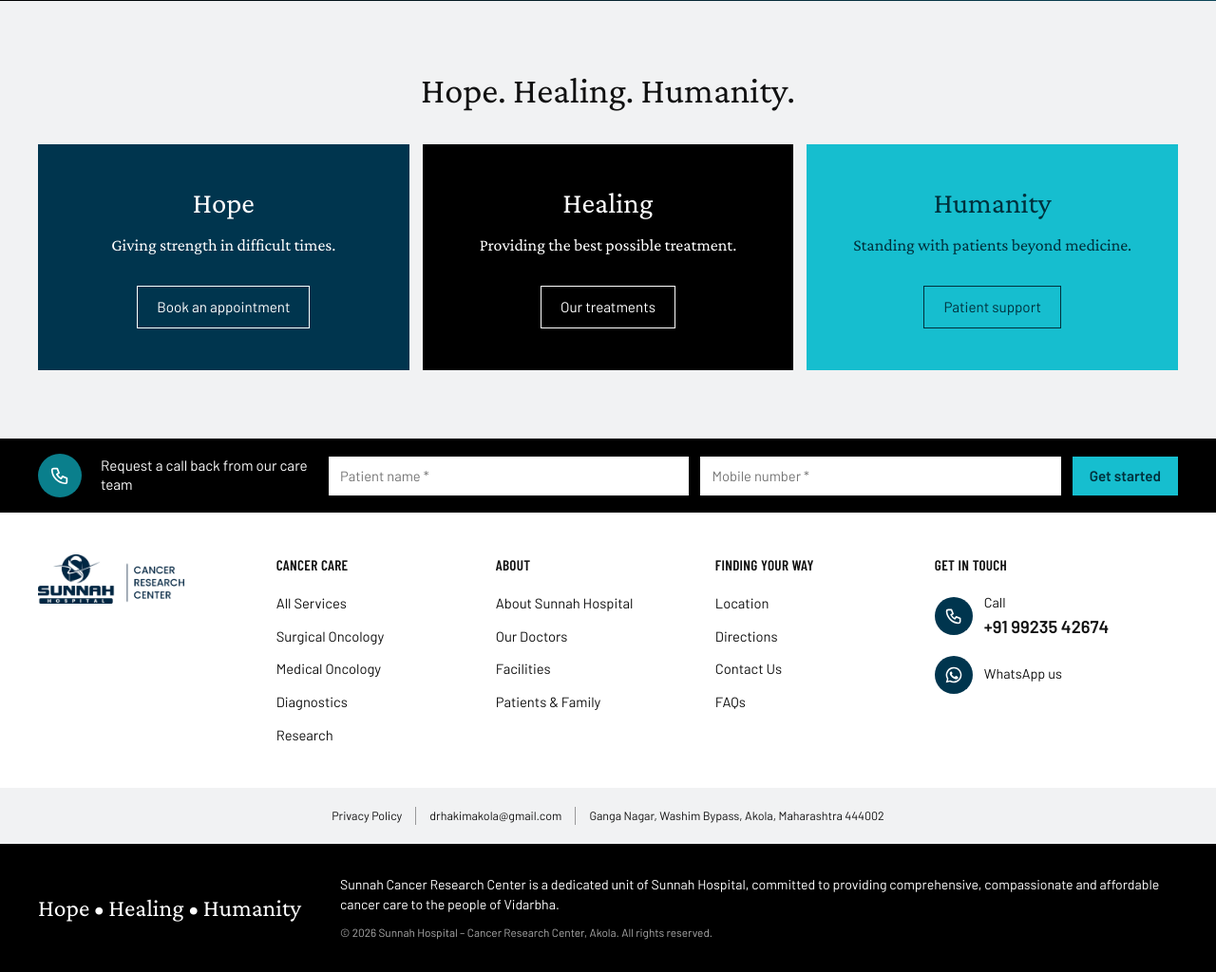
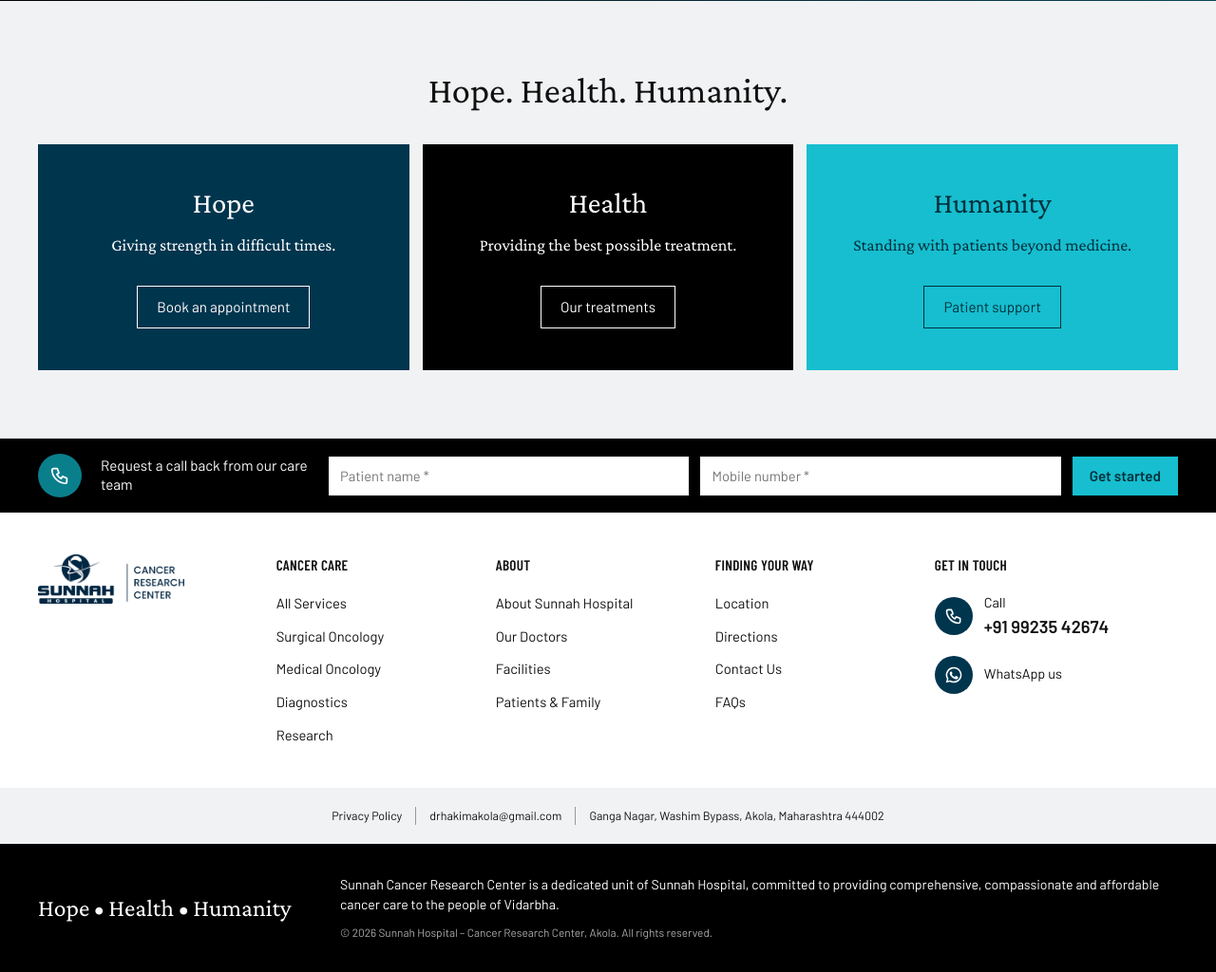
Before and after one commit to ayushsaxenaaaaaa/corpilla, a WordPress theme: template sunnah-hospital/wordpress/sunnah-crc/front-page.php in a window 1280 px wide. Shown: the part 4039-5063 px from the top of the page at 95% size. Run offline with PHP 8.4 and a stand-in for WordPress, Linux system fonts and the light colour scheme; the site name, menu and one post (Sample post) are stand-ins, and other content is empty; some libraries are stand-ins or nearby versions.

Commit message:
Use the motto Hope • Health • Humanity across the theme (2.0.2)
Co-Authored-By: Claude Opus 5.5 <noreply@anthropic.com>
Claude-Session: https://claude.ai/code/session_01GBfSUZsf9Ns2yCXqWqTi1c

```diff
--- a/sunnah-hospital/index.html
+++ b/sunnah-hospital/index.html
@@ -382,10 +382,10 @@ footer ul a:hover{color:var(--teal);text-decoration:underline}
 </section>
 
 <section class="help"><div class="w">
-  <h2>Hope. Healing. Humanity.</h2>
+  <h2>Hope. Health. Humanity.</h2>
   <div class="hg">
     <div class="tile t-navy"><h3>Hope</h3><p>Giving strength in difficult times.</p><a class="olbtn" href="contact.html">Book an appointment</a></div>
-    <div class="tile t-black"><h3>Healing</h3><p>Providing the best possible treatment.</p><a class="olbtn" href="departments.html">Our treatments</a></div>
+    <div class="tile t-black"><h3>Health</h3><p>Providing the best possible treatment.</p><a class="olbtn" href="departments.html">Our treatments</a></div>
     <div class="tile t-turq"><h3>Humanity</h3><p>Standing with patients beyond medicine.</p><a class="olbtn" href="patient-care.html">Patient support</a></div>
   </div>
 </div></section>
@@ -410,7 +410,7 @@ footer ul a:hover{color:var(--teal);text-decoration:underline}
   </div>
   <div class="legal"><div class="w"><a href="#">Privacy Policy</a><a href="#">Terms of Use</a><a href="contact.html">drhakimakola@gmail.com</a><a href="contact.html">Ganga Nagar, Washim Bypass, Akola 444002</a></div></div>
   <div class="mission"><div class="w">
-    <h3>Hope • Healing • Humanity</h3>
+    <h3>Hope • Health • Humanity</h3>
     <div><p>Sunnah Cancer Research Center is a dedicated unit of Sunnah Hospital, committed to providing comprehensive, compassionate and affordable cancer care to the people of Vidarbha.</p><small>© 2026 Sunnah Hospital – Cancer Research Center, Akola. All rights reserved.</small></div>
   </div></div>
 </footer>
--- a/sunnah-hospital/wordpress/sunnah-crc/footer.php
+++ b/sunnah-hospital/wordpress/sunnah-crc/footer.php
@@ -22,7 +22,7 @@ if ( ! defined( 'ABSPATH' ) ) {
   </div>
   <div class="legal"><div class="w"><a href="<?php echo sunnah_url( 'privacy-policy' ); ?>">Privacy Policy</a><a href="mailto:<?php echo esc_attr( sunnah_opt( 'email' ) ); ?>"><?php echo esc_html( sunnah_opt( 'email' ) ); ?></a><a href="<?php echo esc_url( sunnah_opt( 'maps_url' ) ); ?>" rel="noopener" target="_blank"><?php echo esc_html( sunnah_opt( 'address' ) ); ?></a></div></div>
   <div class="mission"><div class="w">
-    <h3>Hope • Healing • Humanity</h3>
+    <h3>Hope • Health • Humanity</h3>
     <div><p>Sunnah Cancer Research Center is a dedicated unit of Sunnah Hospital, committed to providing comprehensive, compassionate and affordable cancer care to the people of Vidarbha.</p><small>© <?php echo esc_html( gmdate( 'Y' ) ); ?> Sunnah Hospital – Cancer Research Center, Akola. All rights reserved.</small></div>
   </div></div>
 </footer>
--- a/sunnah-hospital/wordpress/sunnah-crc/front-page.php
+++ b/sunnah-hospital/wordpress/sunnah-crc/front-page.php
@@ -111,10 +111,10 @@ get_header();
 </section>
 
 <section class="help"><div class="w">
-  <h2>Hope. Healing. Humanity.</h2>
+  <h2>Hope. Health. Humanity.</h2>
   <div class="hg">
     <div class="tile t-navy"><h3>Hope</h3><p>Giving strength in difficult times.</p><a class="olbtn" href="<?php echo sunnah_url( 'contact' ); ?>">Book an appointment</a></div>
-    <div class="tile t-black"><h3>Healing</h3><p>Providing the best possible treatment.</p><a class="olbtn" href="<?php echo sunnah_url( 'cancer-care' ); ?>">Our treatments</a></div>
+    <div class="tile t-black"><h3>Health</h3><p>Providing the best possible treatment.</p><a class="olbtn" href="<?php echo sunnah_url( 'cancer-care' ); ?>">Our treatments</a></div>
     <div class="tile t-turq"><h3>Humanity</h3><p>Standing with patients beyond medicine.</p><a class="olbtn" href="<?php echo sunnah_url( 'patient-care' ); ?>">Patient support</a></div>
   </div>
 </div></section>
--- a/sunnah-hospital/wordpress/sunnah-crc/functions.php
+++ b/sunnah-hospital/wordpress/sunnah-crc/functions.php
@@ -14,7 +14,7 @@ if ( ! defined( 'ABSPATH' ) ) {
 	exit;
 }
 
-define( 'SUNNAH_CRC_VERSION', '2.0.1' );
+define( 'SUNNAH_CRC_VERSION', '2.0.2' );
 
 /* -------------------------------------------------------------------------
  * Setup and assets
--- a/sunnah-hospital/wordpress/sunnah-crc/page-about-us.php
+++ b/sunnah-hospital/wordpress/sunnah-crc/page-about-us.php
@@ -38,10 +38,10 @@ get_template_part( 'template-parts/banner', null, array( 'image' => 'sh-building
 </div>
 
 <section class="help" id="philosophy"><div class="w">
-  <h2>Our Philosophy: Hope. Healing. Humanity.</h2>
+  <h2>Our Philosophy: Hope. Health. Humanity.</h2>
   <div class="hg">
     <div class="tile t-navy"><h3>Hope</h3><p>Giving strength in difficult times.</p></div>
-    <div class="tile t-black"><h3>Healing</h3><p>Providing the best possible treatment.</p></div>
+    <div class="tile t-black"><h3>Health</h3><p>Providing the best possible treatment.</p></div>
     <div class="tile t-turq"><h3>Humanity</h3><p>Standing with patients beyond medicine.</p></div>
   </div>
 </div></section>
--- a/sunnah-hospital/wordpress/sunnah-crc/style.css
+++ b/sunnah-hospital/wordpress/sunnah-crc/style.css
@@ -3,7 +3,7 @@ Theme Name: Sunnah Cancer Research Center
 Theme URI: https://sunnahhospital.com
 Author: Sunnah Hospital
 Description: Custom theme for Sunnah Hospital – Cancer Research Center, Akola. Includes the home page, About Us, Cancer Care, Surgical Oncology, Medical Oncology, Doctors, Patient Care, Infrastructure, Research and Contact pages, a Doctors section in the admin, contact details in the Customizer and an appointment enquiry form. See HANDOVER.md.
-Version: 2.0.1
+Version: 2.0.2
 Requires at least: 6.0
 Tested up to: 6.7
 Requires PHP: 7.4
--- a/sunnah-hospital/wordpress/sunnah-crc/template-parts/menu-data.php
+++ b/sunnah-hospital/wordpress/sunnah-crc/template-parts/menu-data.php
@@ -18,7 +18,7 @@ return array(
 			array( 'About Sunnah Hospital', 'about-us', '', 'Who we are and how we care' ),
 			array( 'Our Approach', 'about-us', 'approach', 'Science, specialists and compassion' ),
 			array( 'Why Choose Us', 'about-us', 'why', 'Experienced team, affordable care, PM-JAY' ),
-			array( 'Our Philosophy', 'about-us', 'philosophy', 'Hope. Healing. Humanity.' ),
+			array( 'Our Philosophy', 'about-us', 'philosophy', 'Hope. Health. Humanity.' ),
 			array( 'Our Promise', 'about-us', 'promise', 'Right Treatment. Right Guidance. Compassionate Care.' ),
 		),
 		'feature' => array( 'sh-building.jpg', 'Sunnah Hospital, Akola', 'Ganga Nagar, Washim Bypass', 'contact', 'location' ),
```
Also changed, not shown: 1 other file.
